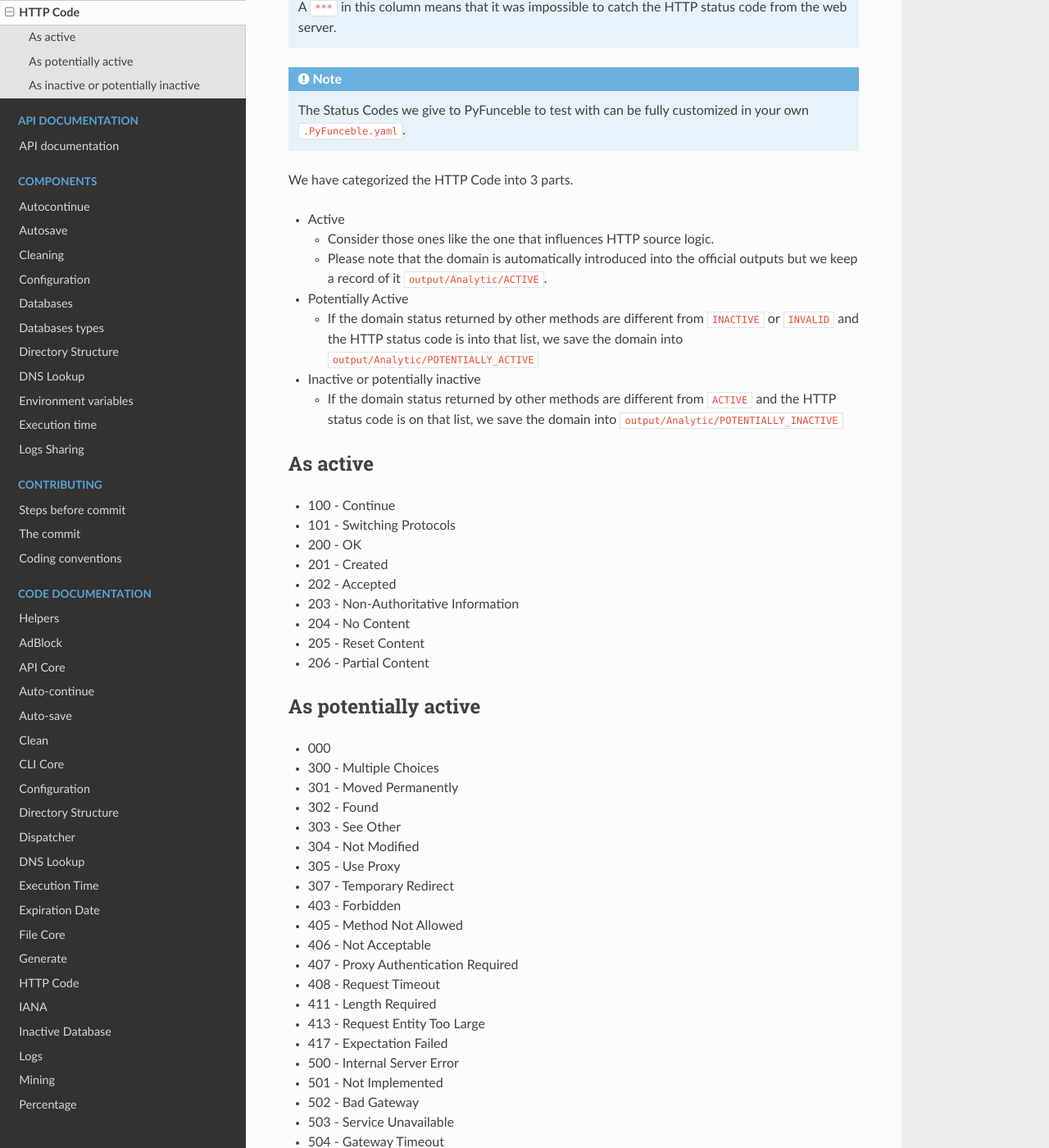
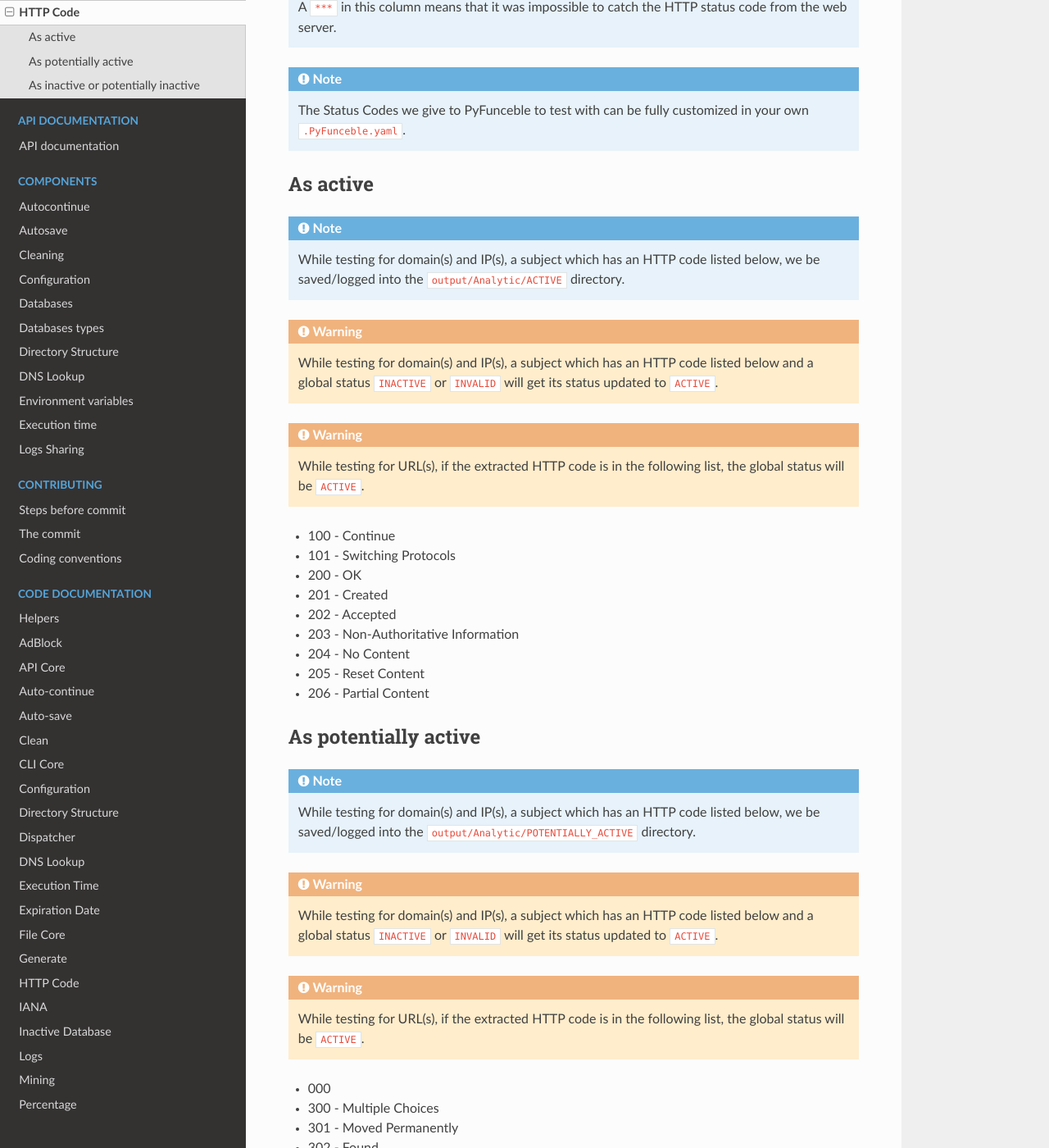
Before and after one commit to PyFunceble/rst-docs, a Sphinx documentation site: the page built from docs/columns/http_code.rst, in a window 1280 px wide and 1400 px high, scrolled down 329 px. Shown: the whole window at 82% size. Built offline with Sphinx 7.4.7 and the Read the Docs theme 2.0.0, drawn with Linux system fonts in a browser that asks for light colours; pages that are not in the unit, such as notebooks, are missing from menus; some of the changed text lies outside the part shown.

Commit message:
Improvement of the HTTP Code documentation.
Also:
  * Ensure that the status is updated to ACTIVE when previously INACTIVE or INVALID and http code in list of (potentially) active.

```diff
--- a/docs/columns/http_code.rst
+++ b/docs/columns/http_code.rst
@@ -10,24 +10,18 @@ HTTP Code
 .. note::
   The Status Codes we give to PyFunceble to test with can be fully customized in your own :code:`.PyFunceble.yaml`.
 
-We have categorized the HTTP Code into 3 parts.
-
-- Active
-
-  - Consider those ones like the one that influences HTTP source logic.
-  - Please note that the domain is automatically introduced into the official outputs but we keep a record of it :code:`output/Analytic/ACTIVE`.
-
-- Potentially Active
-
-  - If the domain status returned by other methods are different from :code:`INACTIVE` or :code:`INVALID` and the HTTP status code is into that list, we save the domain into :code:`output/Analytic/POTENTIALLY_ACTIVE`
-
-- Inactive or potentially inactive
-
-  - If the domain status returned by other methods are different from :code:`ACTIVE` and the HTTP status code is on that list, we save the domain into :code:`output/Analytic/POTENTIALLY_INACTIVE`
-
-
 As active
 ---------
+
+.. note::
+  While testing for domain(s) and IP(s), a subject which has an HTTP code listed below, we be saved/logged into the :code:`output/Analytic/ACTIVE` directory.
+
+.. warning::
+  While testing for domain(s) and IP(s), a subject which has an HTTP code listed below and a global status :code:`INACTIVE` or :code:`INVALID` will get its status
+  updated to :code:`ACTIVE`.
+
+.. warning::
+  While testing for URL(s), if the extracted HTTP code is in the following list, the global status will be :code:`ACTIVE`.
 
 - 100 - Continue
 - 101 - Switching Protocols
@@ -41,6 +35,16 @@ As active
 
 As potentially active
 ---------------------
+
+.. note::
+  While testing for domain(s) and IP(s), a subject which has an HTTP code listed below, we be saved/logged into the :code:`output/Analytic/POTENTIALLY_ACTIVE` directory.
+
+.. warning::
+  While testing for domain(s) and IP(s), a subject which has an HTTP code listed below and a global status :code:`INACTIVE` or :code:`INVALID` will get its status
+  updated to :code:`ACTIVE`.
+
+.. warning::
+  While testing for URL(s), if the extracted HTTP code is in the following list, the global status will be :code:`ACTIVE`.
 
 - 000
 - 300 - Multiple Choices
@@ -68,6 +72,12 @@ As potentially active
 As inactive or potentially inactive
 -----------------------------------
 
+.. note::
+  While testing for domain(s) and IP(s), a subject which has an HTTP code listed below, we be saved/logged into the :code:`output/Analytic/POTENTIALLY_INACTIVE` directory.
+
+.. warning::
+  While testing for URL(s), if the extracted HTTP code is in the following list, the global status will be :code:`INACTIVE`.
+
 - 400 - Bad Request
 - 401 - Unauthorized
 - 402 - Payment Required (Not in use but may be seen in the future)
```
